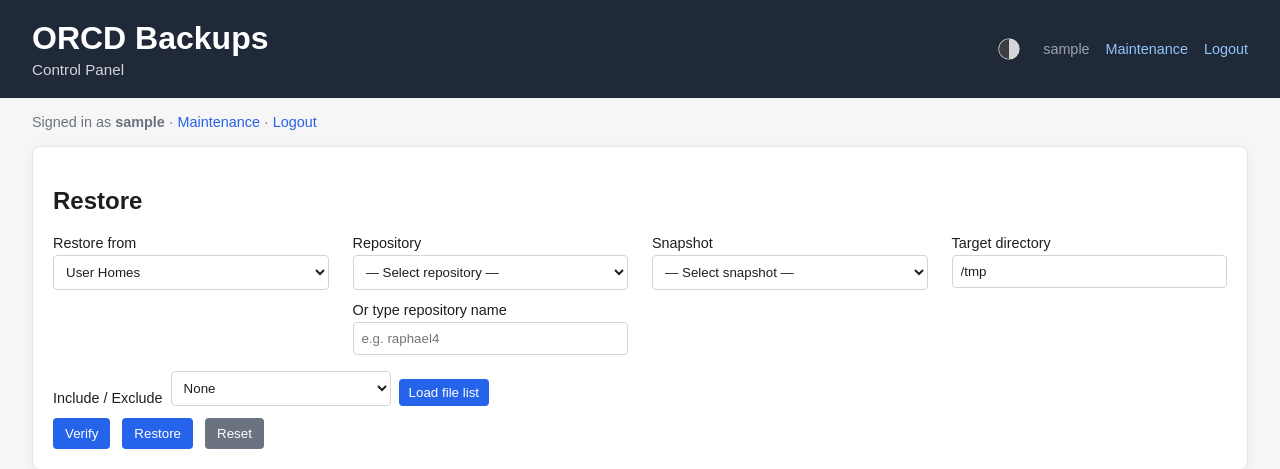
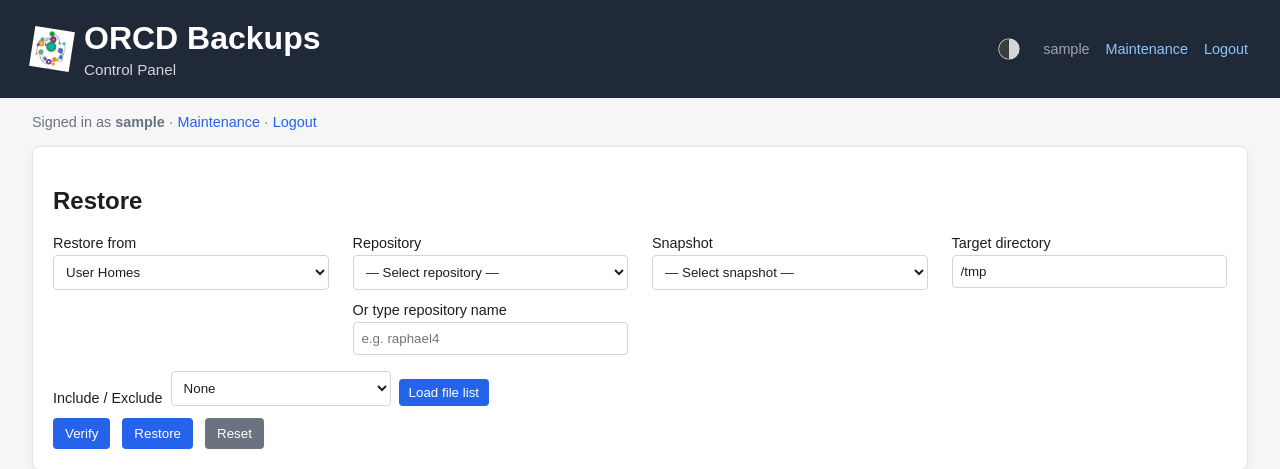
Before and after one commit to mit-orcd/orcd-restic-console, a Flask app: page / in a window 1280 px wide. Shown: the top 469 px of the page. Run offline with Flask 3, Linux system fonts and the light colour scheme; the visitor is signed in with stand-in values (Sample User, id 1); data that the repository does not hold is empty.

Commit message:
image added

```diff
--- a/static/styles.css
+++ b/static/styles.css
@@ -83,6 +83,27 @@ header {
   align-items: center;
   flex-wrap: wrap;
   gap: 12px;
+}
+
+.header-brand {
+  display: flex;
+  align-items: center;
+  gap: 12px;
+}
+
+.header-logo {
+  display: block;
+  flex-shrink: 0;
+  animation: logo-spin 24s linear infinite;
+}
+
+@keyframes logo-spin {
+  from {
+    transform: rotate(0deg);
+  }
+  to {
+    transform: rotate(360deg);
+  }
 }
 
 .header-nav {
--- a/templates/layout.html
+++ b/templates/layout.html
@@ -9,9 +9,12 @@
   <body>
     <header>
       <div class="header-row">
-        <div>
-          <h1>ORCD Backups</h1>
-          <p class="header-tagline">Control Panel</p>
+        <div class="header-brand">
+          <img src="{{ url_for('static', filename='images/orcd-x.png') }}" alt="" class="header-logo" width="40" height="40">
+          <div>
+            <h1>ORCD Backups</h1>
+            <p class="header-tagline">Control Panel</p>
+          </div>
         </div>
         <nav class="header-nav">
           <button type="button" class="theme-toggle" id="theme-toggle" title="Toggle light/dark panel" aria-label="Toggle light/dark theme">
```
Also changed, not shown: static/images/orcd-x.png (added).
